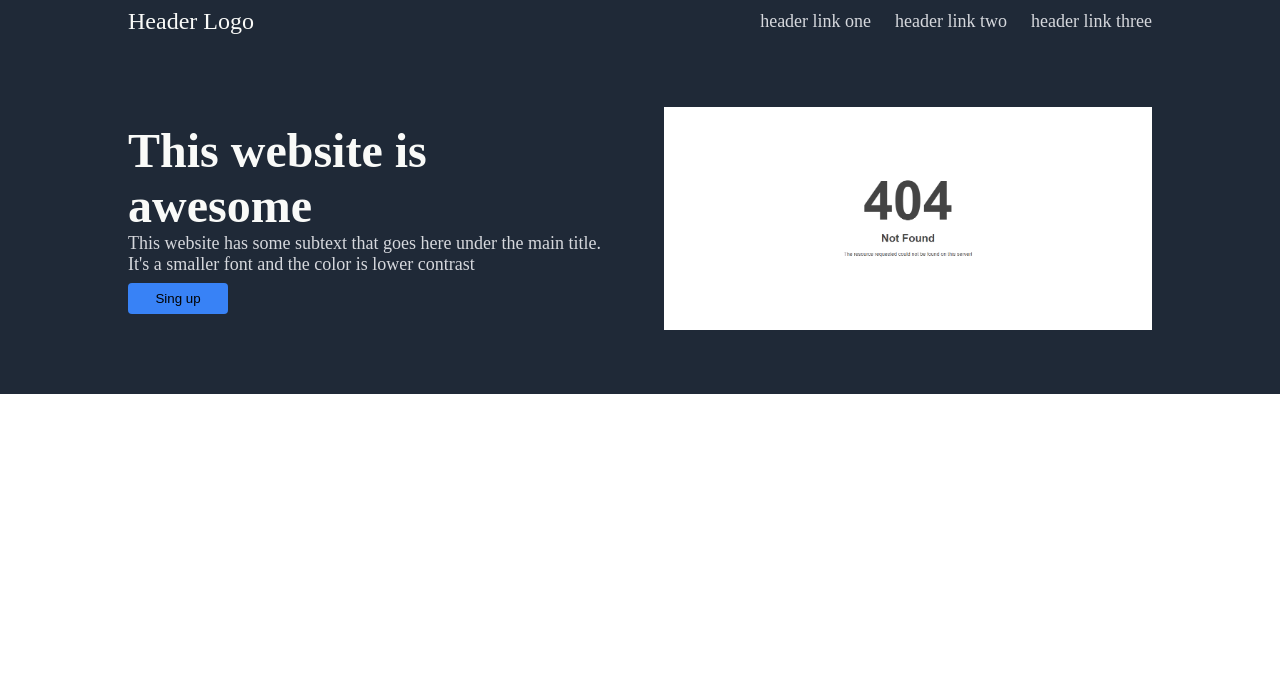
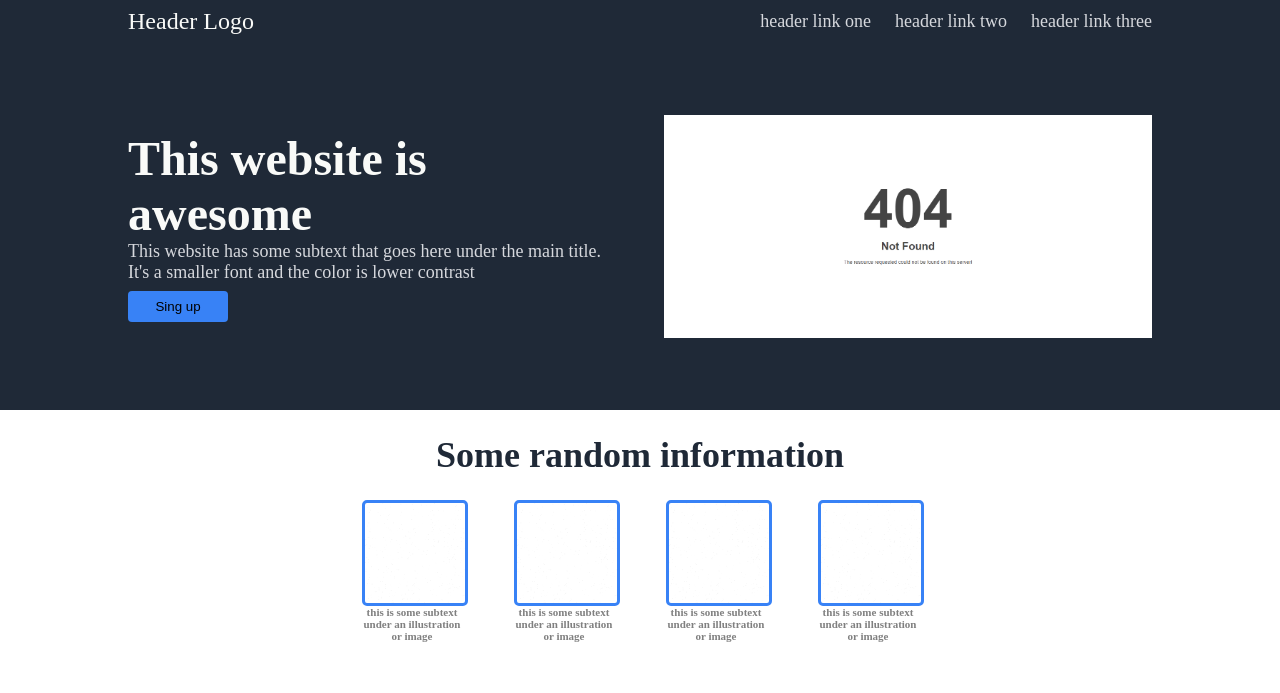
Before and after one commit to wondersome/template, a plain HTML site: page index.html in a window 1280 px wide. Drawn offline with Linux system fonts and the light colour scheme.

Commit message:
Third section done

```diff
--- a/index.html
+++ b/index.html
@@ -8,6 +8,7 @@
     <link rel="stylesheet" href="style.css">
   </head>
   <body>
+
 	  <div class="header">Header Logo
       <div class="links">
         <a href="./pages/page-1.html">header link one</a>
@@ -26,6 +27,30 @@
       <img src="./images/not-found.png" alt="Not found" width="200">
     </div>
 
+    <div class="section-3">Some random information
+      <div class="container">
+
+        <div class="item">
+          <img class="image" src="./images/box.png" alt="White box">
+          <div class="text">this is some subtext under an illustration or image</div>
+        </div>
+
+        <div class="item">
+          <img class="image" src="./images/box.png" alt="White box">
+          <div class="text">this is some subtext under an illustration or image</div>
+        </div>
+
+        <div class="item">
+          <img class="image" src="./images/box.png" alt="White box">
+          <div class="text">this is some subtext under an illustration or image</div>
+        </div>
+
+        <div class="item">
+          <img class="image" src="./images/box.png" alt="White box">
+          <div class="text">this is some subtext under an illustration or image</div>
+        </div>
+
+    </div>
 
 
   </body>
--- a/style.css
+++ b/style.css
@@ -27,7 +27,7 @@ a {
 
 .section-2 {
   display: flex;
-  padding: 64px 128px;
+  padding: 72px 128px;
   background: #1F2937;
   gap: 48px;
 
@@ -67,3 +67,43 @@ button {
   width: 100px;
   margin-top: 8px;
 }
+
+
+
+.section-3 {
+  display: flex;
+  flex-direction: column;
+  align-items: center;
+  gap: 24px;
+  font-weight: bold;
+  font-size: 36px;
+  color: #1F2937;
+  padding-top: 24px;
+  padding-bottom: 48px;
+}
+
+.container {
+  display: flex;
+  justify-content: center;
+  align-items: center;
+  gap: 52px;
+}
+
+.image {
+  width: 100px;
+  height: 100px;
+  border-radius: 5px;
+  border: 3px solid #3882F6;
+}
+
+.item {
+  display: flex;
+  flex-direction: column;
+  max-width: 100px;
+}
+
+.text {
+  font-size: 11px;
+  color: gray;
+  text-align: center;
+ }
```
Also changed, not shown: images/box.png (added). Lines whose indentation alone changed are shown as unchanged.
